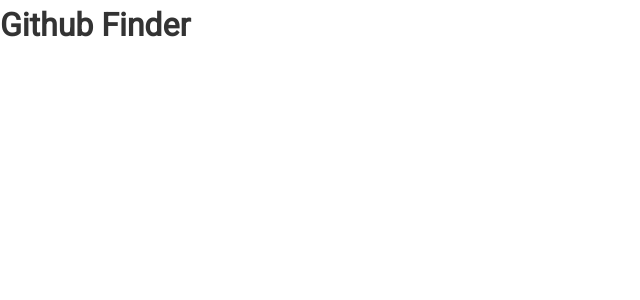
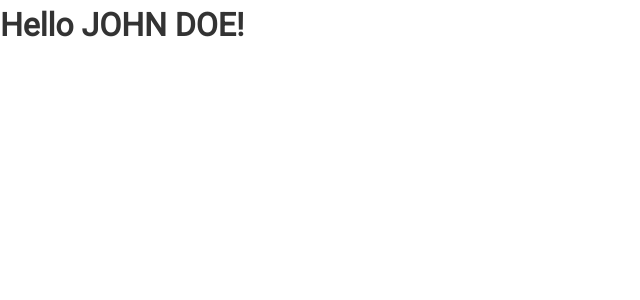
Before and after one commit to Seblon/React-Front-to-Back, a React (Create React App) app in the folder github-finder/: page / in a window 1280 px wide. Shown: the top 300 px of the page, without its empty margins (0-640 px from the left). Built offline with nearby package versions, Linux system fonts and the light colour scheme.

Commit message:
Lesson 9 complete.

```diff
--- a/github-finder/src/App.js
+++ b/github-finder/src/App.js
@@ -1,12 +1,16 @@
-import React from 'react';
+import React, { Component } from 'react';
 import './App.css';
 
-function App() {
-  return (
-    <div className="App">
-      <h1>Github Finder</h1>
-    </div>
-  );
+class App extends Component {
+  render() {
+    const name = 'John Doe';
+
+    return (
+      <div className="App">
+        <h1>Hello {name.toUpperCase()}!</h1>
+      </div>
+    );
+  }
 }
 
 export default App;
```
Also changed, not shown: github-finder/src/components/layout/Navbar.js (added).
